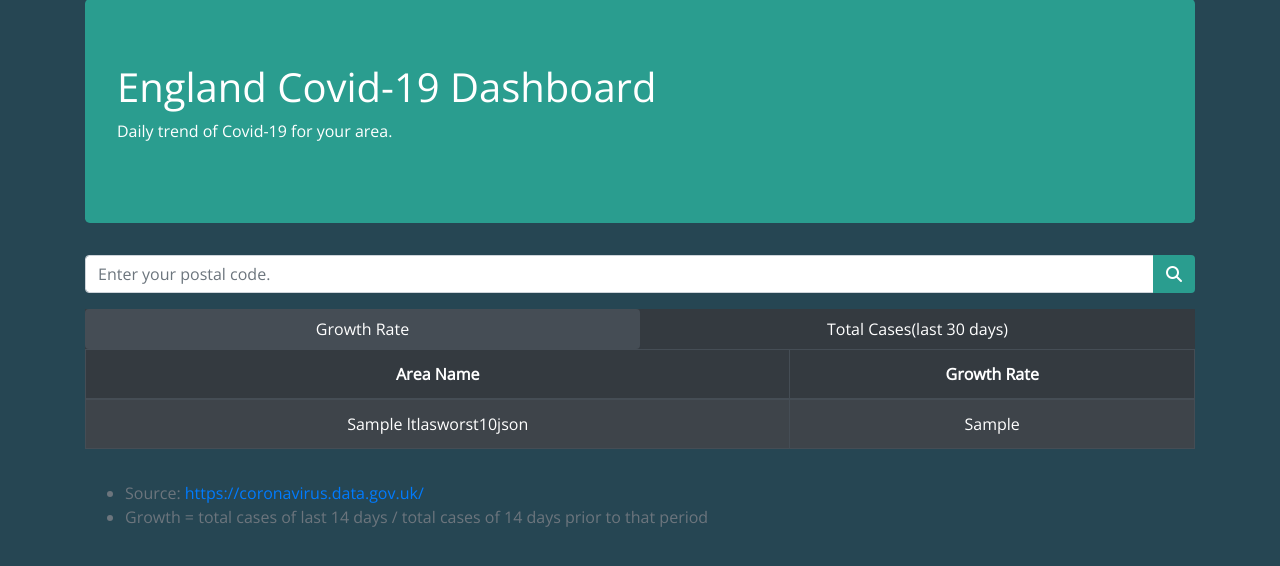
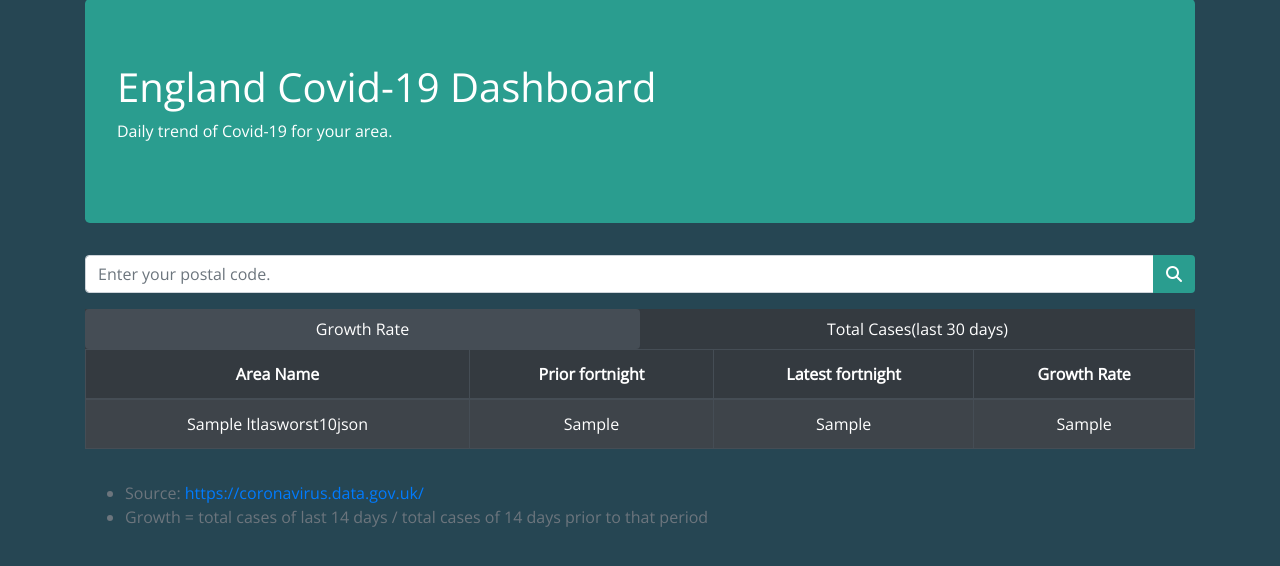
Before and after one commit to bhavesh0009/EnglandCovid19, a Node project: template views/index.ejs in a window 1280 px wide. Shown: the part 16-582 px from the top of the page. Run offline with Node 20 templates, Linux system fonts and the light colour scheme; the template is opened without the code that fills it: most values are stand-ins (such as "Sample title", 1, 10 or a date in 2020); some libraries are stand-ins or nearby versions.

Commit message:
included fortnight data on index page + min day 30

```diff
--- a/views/index.ejs
+++ b/views/index.ejs
@@ -65,6 +65,8 @@
                     <thead>
                         <tr>
                             <th>Area Name</th>
+                            <th>Prior fortnight</th>
+                            <th>Latest fortnight</th>
                             <th>Growth Rate</th>
                         </tr>
                     </thead>
@@ -72,6 +74,8 @@
                         <% ltlasworst10JSON.forEach(function(town){ %>
                         <tr>
                             <td scope="row"><%= town.areaName%></td>
+                            <td><%= town.rSecond14%></td>
+                            <td><%= town.rFirst14%></td>
                             <td><%= town.rBasic%></td>
                         </tr>
                     </tbody>
```
Also changed, not shown: 1 other file.
